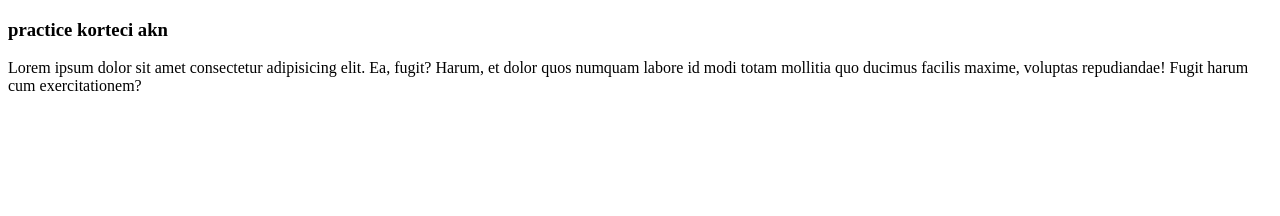
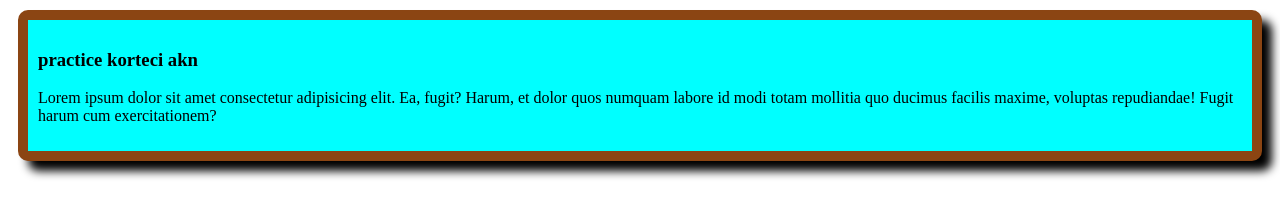
Before and after one commit to Habib126/my-practice-git, a plain HTML site: page index.html in a window 1280 px wide. Drawn offline with Linux system fonts and the light colour scheme.

Commit message:
my new added file

```diff
--- a/index.html
+++ b/index.html
@@ -5,6 +5,7 @@
     <meta charset="UTF-8">
     <meta name="viewport" content="width=device-width, initial-scale=1.0">
     <title>My practice hithub</title>
+    <link rel="stylesheet" href="styles/practice.css">
 </head>
 
 <div>
--- /dev/null
+++ b/styles/practice.css
@@ -0,0 +1,9 @@
+div {
+    background-color: aqua;
+    border: 10px solid saddlebrown;
+    border-radius: 10px;
+    box-shadow: 10px 10px 10px;
+    margin: 10px;
+    padding: 10px;
+
+}
```
